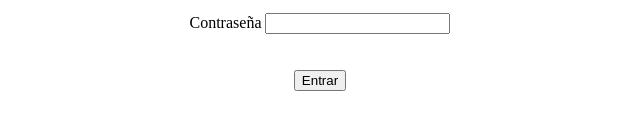
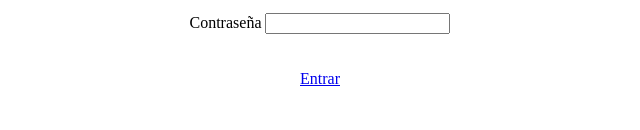
Before and after one commit to jorgearomeron/ArrowDevs, a plain HTML site: page index.html in a window 1280 px wide. Shown: the part 254-384 px from the top of the page, without its empty margins (320-960 px from the left). Drawn offline with Linux system fonts and the light colour scheme.

Commit message:
Botón de entrar cambiado por enlace

```diff
--- a/index.html
+++ b/index.html
@@ -20,7 +20,8 @@
 
         <input id="clave" type="password" name="">
         <br><br><br>
-            <button>Entrar</button>
+        <a href="./pages/registrar.html">Entrar</a>
+
     </form>
 
 
```
